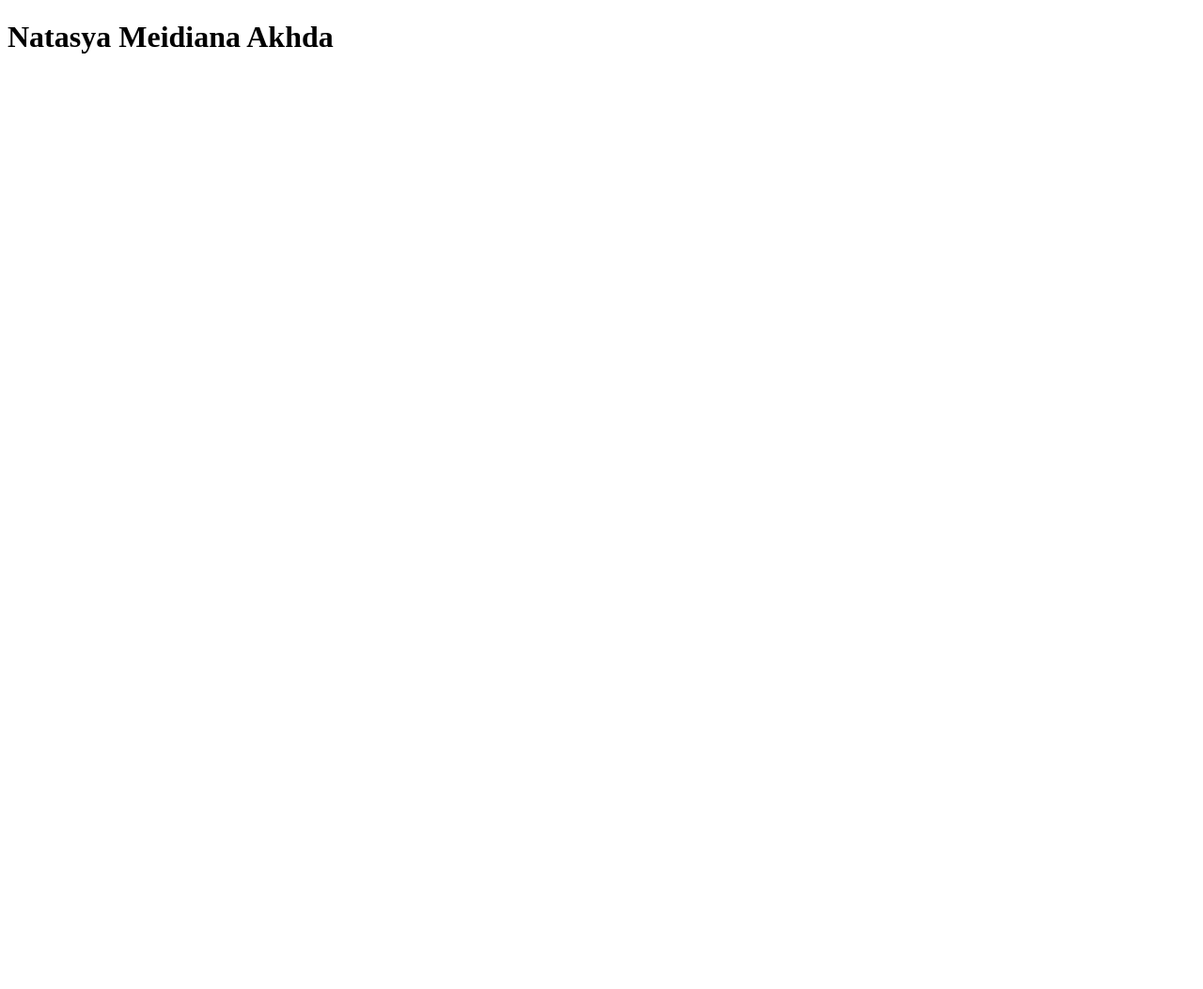
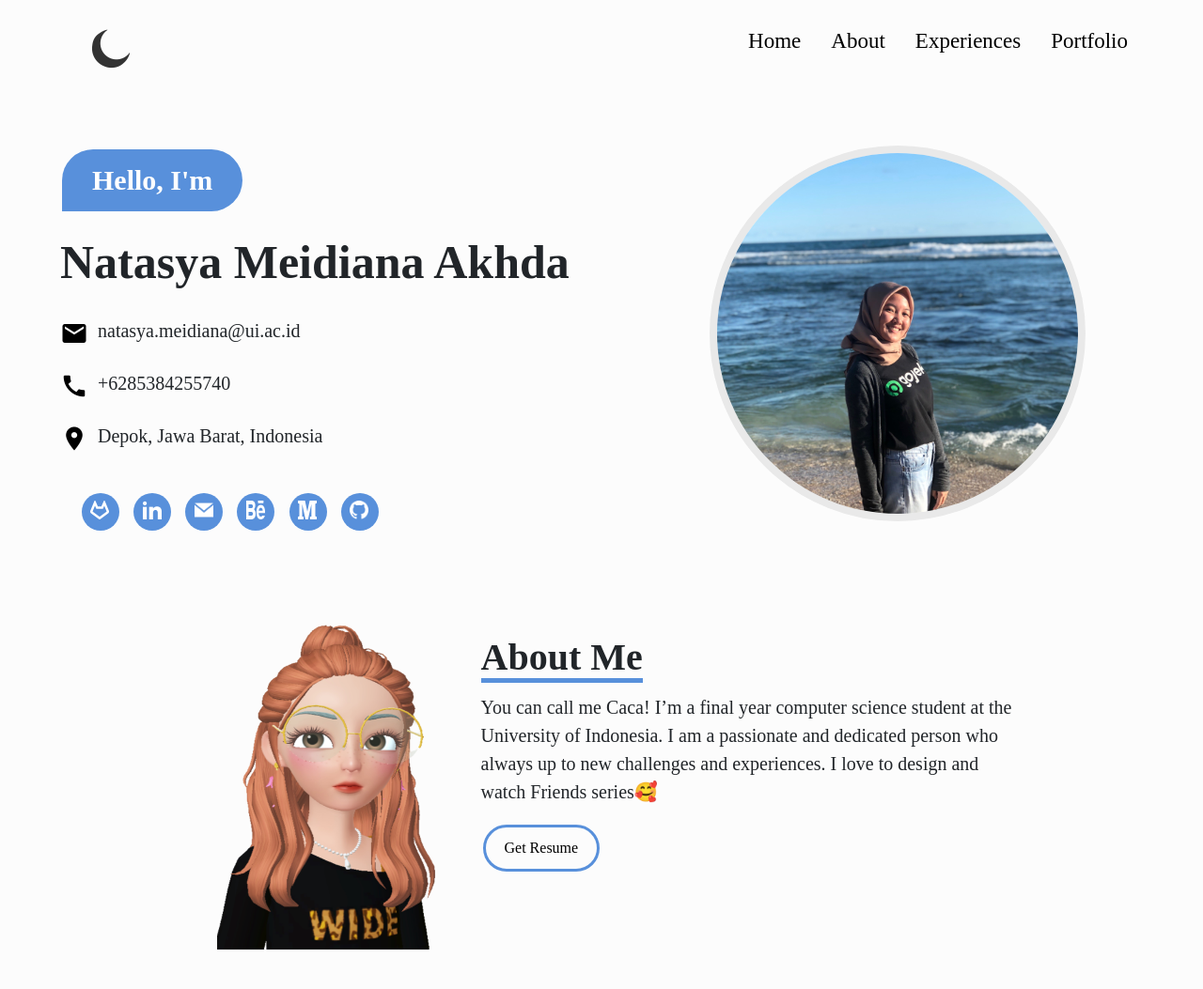
Before and after one commit to nathasyadn/personal-website, a plain HTML site: page index.html in a window 1280 px wide. Shown: the whole page at 94% size. Before the commit the page ends 800 px from the top, so only its background shows below. Drawn offline with nearby package versions, Linux system fonts and the light colour scheme.

Commit message:
add navbar and about me section

```diff
--- a/index.html
+++ b/index.html
@@ -1,9 +1,88 @@
-<!DOCTYPE html>
 <html>
-    <head>
-        <title>Natasya Meidiana</title>
-    </head>
-    <body>
-        <h1>Natasya Meidiana Akhda</h1>
-    </body>
+
+<head>
+    <title>Natasya Meidiana</title>
+    <!-- Required meta tags -->
+    <meta charset="utf-8">
+    <meta name="viewport" content="width=device-width,initial-scale=1,maximum-scale=1,user-scalable=no">
+    <meta http-equiv="X-UA-Compatible" content="IE=edge,chrome=1">
+    <meta name="HandheldFriendly" content="true">
+    <link rel="stylesheet" href="https://stackpath.bootstrapcdn.com/bootstrap/4.1.3/css/bootstrap.min.css"
+        integrity="sha384-MCw98/SFnGE8fJT3GXwEOngsV7Zt27NXFoaoApmYm81iuXoPkFOJwJ8ERdknLPMO" crossorigin="anonymous">
+    <link rel="stylesheet" type="text/css" href="styles.css">
+</head>
+
+<body class="light-theme">
+    <div id="header">
+        <div class="topnav">
+            <a></a>
+            <a></a>
+            <a><img src="assets/openmoji_crescent-moon.png" height="50px" width="50px"></a>
+            <div class="topnav-right">
+                <a href="#home">Home</a>
+                <a href="#about">About</a>
+                <a href="#experiences">Experiences</a>
+                <a href="#portfolio">Portfolio</a>
+            </div>
+        </div>
+    </div>
+
+    <div id="intro">
+        <div class="row">
+            <div class="col-sm">
+                <h2 class="me-button">Hello, I'm</h2>
+                <h1>Natasya Meidiana Akhda</h1>
+                <span><img src="assets/mdi_email.png" width="30px" height="30px">
+                    <p>natasya.meidiana@ui.ac.id</p>
+                </span>
+                <div class=break></div>
+                <span><img src="assets/mdi_call.png" width="30px" height="30px">
+                    <p>+6285384255740</p>
+                </span>
+                <div class=break></div>
+                <span><img src="assets/mdi_location_on.png" width="30px" height="30px">
+                    <p>Depok, Jawa Barat, Indonesia</p>
+                </span>
+
+                <div class=break></div>
+                <div class=break></div>
+                <div class=break></div>
+
+                <div style="margin-left: 2%;">
+                    <a href="https://gitlab.com/natasyameidiana" class="dot"><img src="assets/sprite_icons_tanuki 1.png"
+                            width="20px" height="20px"></a>
+                    <a href="https://www.linkedin.com/in/nathasyadn/" class="dot"><img
+                            src="assets/iconmonstr-linkedin-1 1.png" width="20px" height="20px"></a>
+                    <a href="natasya.meidiana@ui.ac.id" class="dot"><img src="assets/iconmonstr-email-3 1.png"
+                            width="20px" height="20px"></a>
+                    <a href="https://www.behance.net/natasyaakhda" class="dot"><img src="assets/Frame 9.png"
+                            width="20px" height="20px"></a>
+                    <a href="https://medium.com/@nathasyadn" class="dot"><img src="assets/Vector123.png" width="20px"
+                            height="20px"></a>
+                    <a href="https://github.com/nathasyadn" class="dot"><img src="assets/github.png" width="20px"
+                            height="20px"></a>
+                </div>
+            </div>
+            <div class="col-sm text-center">
+                <img src=" assets/S__73826318.jpg " class="img-photo">
+            </div>
+        </div>
+    </div>
+
+    <div id="about">
+        <div class="row-custom">
+            <div class="column left">
+                <img src=" assets/zepeto.png " class=" zepeto">
+            </div>
+            <div class="column right">
+                <h2>About Me</h2>
+                <p class="about-me">You can call me Caca! I’m a final year computer science student at the University of Indonesia. I am
+                    a passionate and dedicated person who always up to new challenges and experiences. I love to design
+                    and watch Friends series🥰</p>
+                <a href="https://drive.google.com/file/d/1tp5-e6EykpHA69uxgrG-DRpEfI8O5PGy/view?usp=sharing" class="resume-button">Get Resume</a>
+            </div>
+        </div>
+    </div>
+</body>
+
 </html>
--- /dev/null
+++ b/styles.css
@@ -0,0 +1,162 @@
+* {
+    box-sizing: border-box;
+  }
+
+
+body {
+    font-family: Avenir;
+
+}
+
+.light-theme {
+    background-color: #FCFCFC;
+}
+
+.light-theme a{
+    color: #000000;
+}
+
+.topnav {
+    margin: 1% 5% 1% 1%;
+    overflow: hidden;
+}
+
+.topnav a {
+    float: left;
+    font-size: 30px;
+    text-align: center;
+    padding: 14px 16px;
+    text-decoration: none;
+    font-size: 23px;
+}
+
+.topnav-right {
+    float: right;
+}
+
+#about{
+    margin-top:1%;
+}
+
+#intro {
+    margin: 5% 3% 1% 5%;
+}
+
+#intro h1 {
+    font-weight: 800;
+    padding-top: 20px;
+    padding-bottom: 20px;
+    font-size: 50px;
+}
+
+#intro h2 {
+    font-weight: 800;
+}
+
+#intro p {
+    font-weight: 500;
+    padding-left: 6px;
+    font-size: 20px;
+    display: inline-block;
+}
+
+.me-button {
+    background-color: #5890DB;
+    border: none;
+    color: white;
+    padding: 15px 32px;
+    text-align: center;
+    text-decoration: none;
+    display: inline-block;
+    font-size: 30px;
+    border-radius: 50px 50px 50px 0px;
+    margin: 4px 2px;
+}
+
+.break {
+    height: 10px;
+}
+
+.dot {
+    height: 40px;
+    width: 40px;
+    background-color: #5890DB;
+    border-radius: 100%;
+    display: inline-block;
+    padding: 0.5em 0.6em;
+    margin-left: 2%;
+}
+
+.img-photo {
+    border: 8px solid #E9E9E9;
+    border-radius: 50%;
+    width: 400px;
+    height: 400px;
+}
+
+#about {
+    margin: 5% 3% 1% 5%;
+}
+
+#about h2 {
+    font-weight: 800;
+    font-size: 40px;
+    padding-top: 5%;
+    border-bottom: 5px solid #5890DB;
+    display: inline;
+}
+
+.about-me {
+    padding-top: 2%;
+    font-size: 20px;
+    width: 80%
+}
+
+.zepeto{
+    width: 250px;
+    height: 400px;
+    margin-left: 40%;
+}
+
+.row-custom {
+    display: inline-flex;
+}
+
+.column {
+    float: left;
+    padding: 10px;
+    flex-grow: 1;
+  }
+
+  .left {
+    width: 35%;
+  }
+
+  .right {
+    width: 65%;
+    padding-top: 4%;
+    padding-left: 3%;
+  }
+
+  .resume-button {
+    background-color: #FCFCFC;
+    border: 3px solid #5890DB;
+    color: black;
+    font-weight: 500;
+    padding: 10px 20px;
+    text-align: center;
+    text-decoration: none;
+    display: inline-block;
+    border-radius: 30px;
+    margin: 4px 2px;
+}
+
+.resume-button:hover {
+    color: #FCFCFC;
+    text-decoration:none;
+    background-color: #5890db;
+}
+
+.dot:hover {
+    background-color: #397FDA;
+}
```
Also changed, not shown: assets/Frame 9.png (added), assets/S__73826318.jpg (added), assets/Vector123.png (added), assets/github.png (added), assets/iconmonstr-email-3 1.png (added), assets/iconmonstr-linkedin-1 1.png (added), assets/mdi_call.png (added), assets/mdi_email.png (added), assets/mdi_location_on.png (added), assets/openmoji_crescent-moon.png (added), assets/sprite_icons_tanuki 1.png (added), assets/zepeto.png (added).
